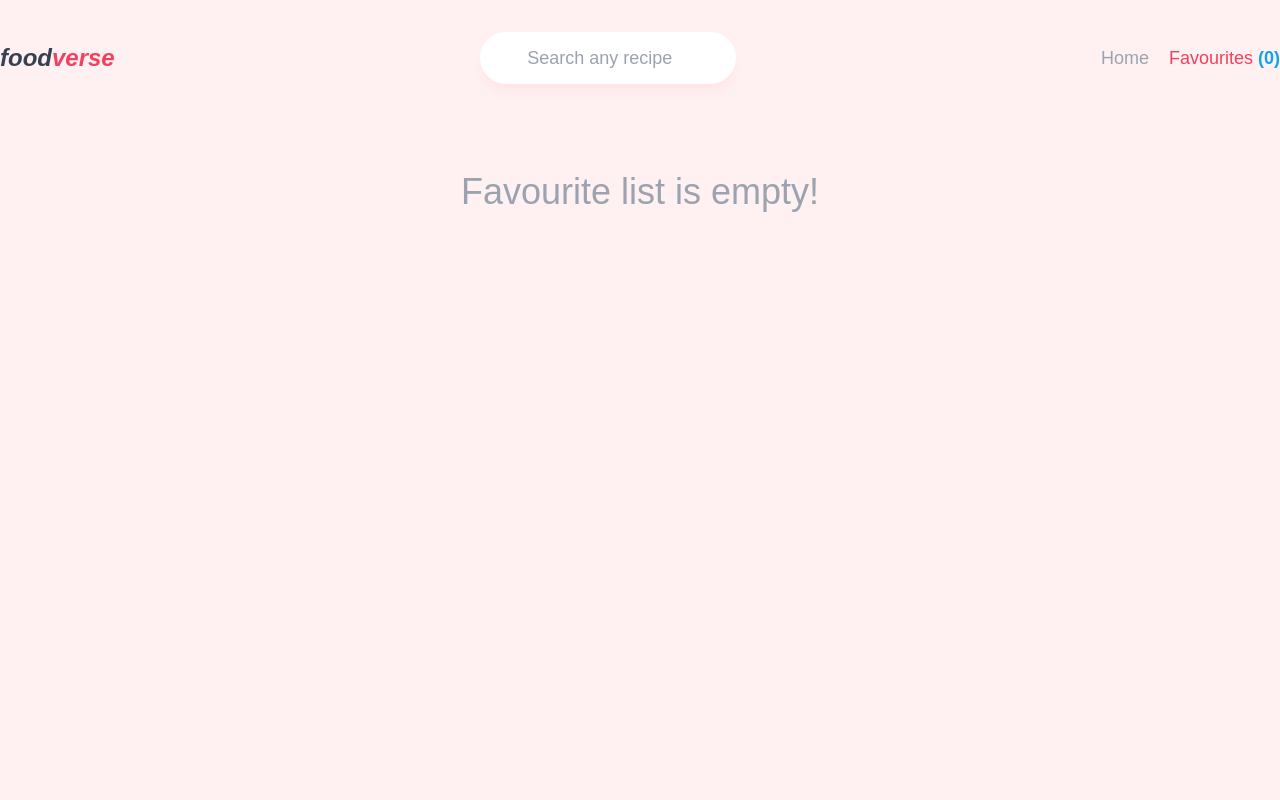
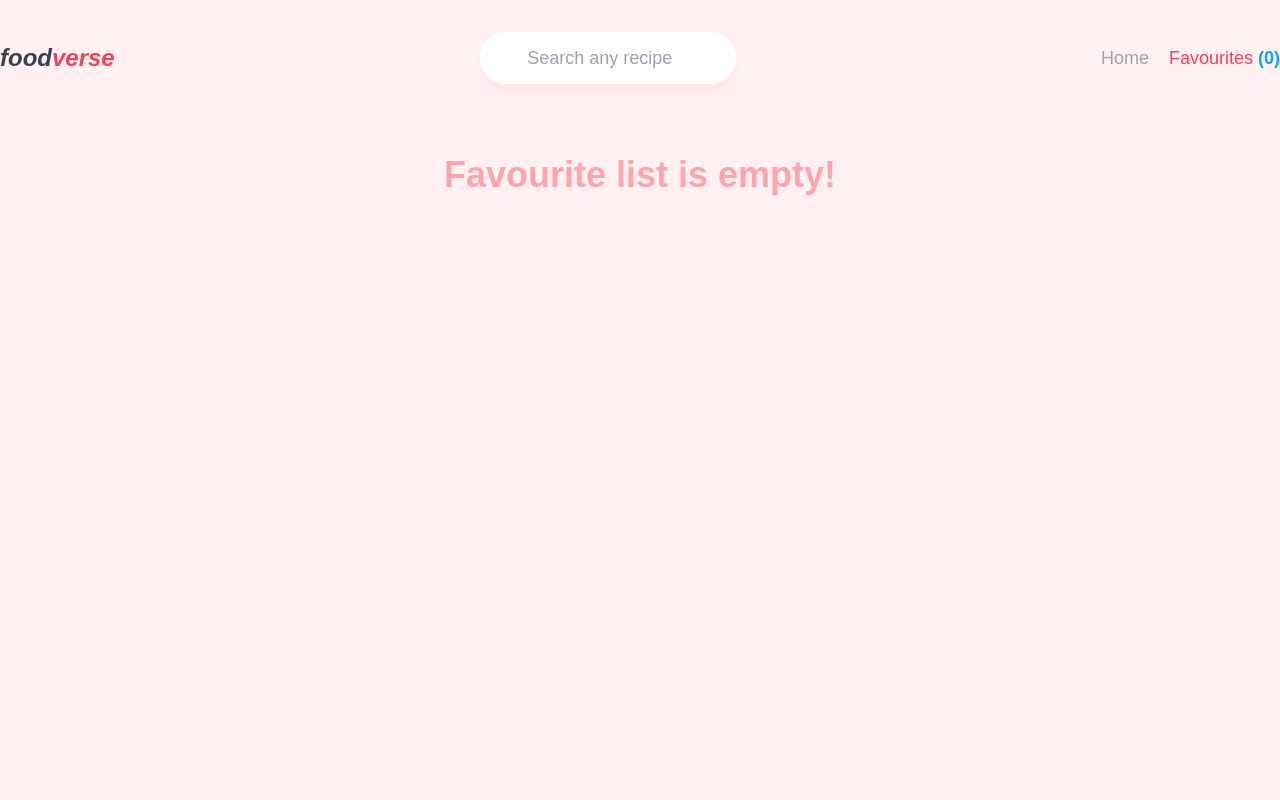
Before and after one commit to shohan-pherones/foodverse, a React (Create React App) app: page /favourites in a window 1280 px wide. Shown: the top 800 px of the page. Built offline with nearby package versions, Linux system fonts and the light colour scheme.

Commit message:
fav added

```diff
--- a/src/components/Favourites.js
+++ b/src/components/Favourites.js
@@ -3,12 +3,12 @@ import Recipe from "./Recipe";
 const Favourites = ({ savedItems }) => {
   return (
     <>
-      <p className="col-span-full text-4xl font-medium text-gray-400 text-center pt-14">
+      <p className="col-span-full text-4xl text-center font-semibold text-rose-300 leading-normal py-8">
         {savedItems.length === 0
           ? "Favourite list is empty!"
           : "Your favourite recipes!"}
       </p>
-      <div className="container mx-auto py-14 grid gap-10 grid-cols-1 md:grid-cols-2 lg:grid-cols-3 xl:grid-cols-4 justify-items-center min-h-screen items-start">
+      <div className="container mx-auto py-8 min-h-screen flex flex-wrap gap-10 justify-center items-start">
         {savedItems.map((recipe) => (
           <Recipe key={recipe.id} recipe={recipe} />
         ))}
```
